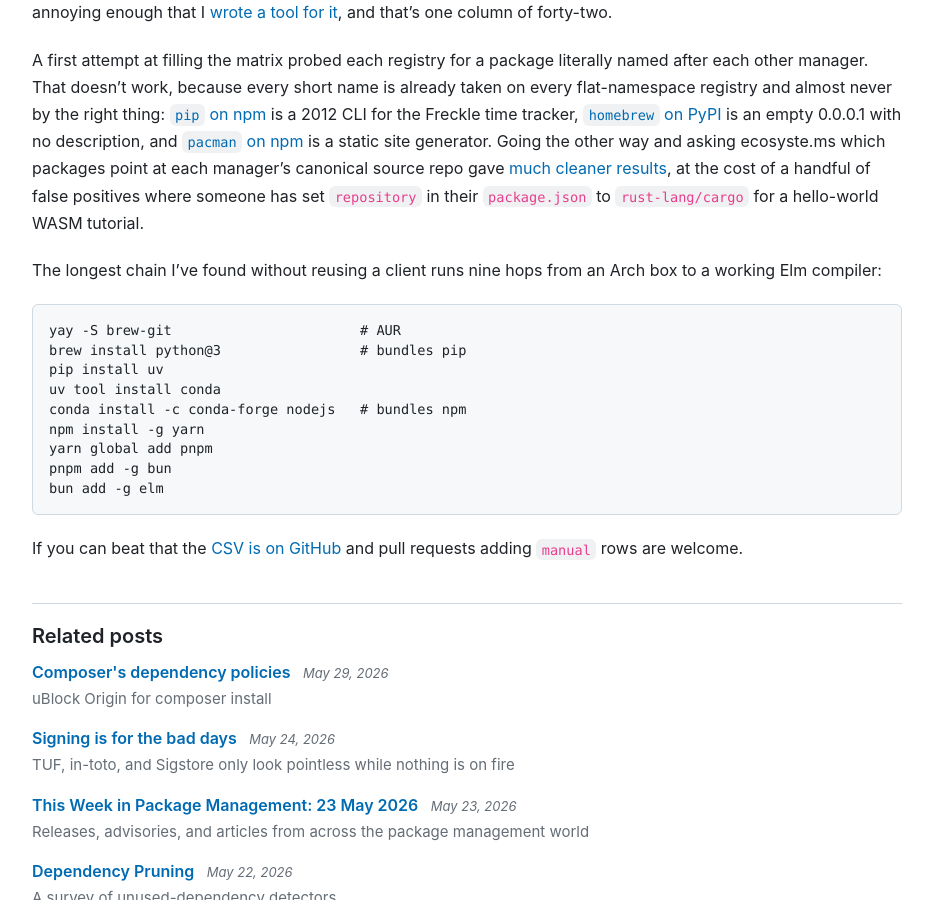
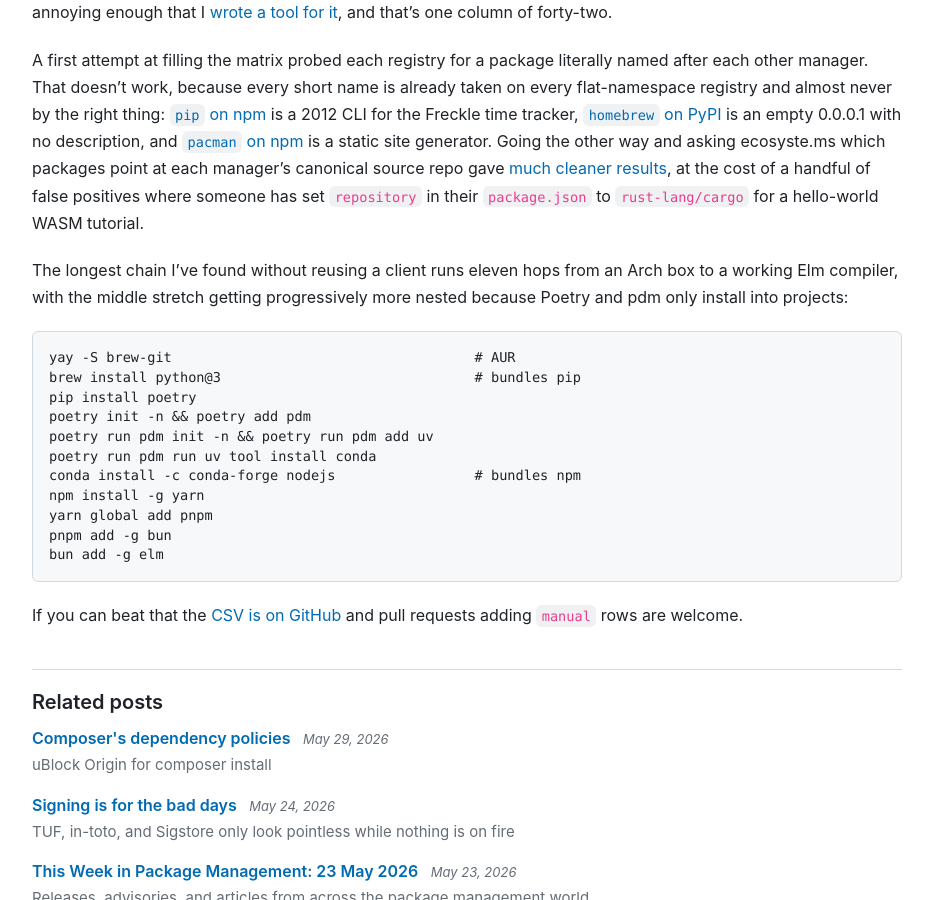
Before and after one commit to andrew/nesbitt.io, a Jekyll site: the page built from _posts/2026-05-30-package-managers-that-package-package-managers.md, in a window 1280 px wide and 900 px high, scrolled down 2164 px. Shown: the whole window, without its empty margins (173-1106 px from the left). Built offline with Jekyll 4.4.1, drawn with Linux system fonts in a browser that asks for light colours; comment, search, counter and statistics services are not loaded.

Commit message:
Update package manager matrix with extended chain example and improved installation instructions

````diff
--- a/_data/stats.json
+++ b/_data/stats.json
@@ -1,5 +1,5 @@
 {
-  "generated_at": "2026-05-25T19:38:30Z",
+  "generated_at": "2026-05-25T19:41:10Z",
   "total_posts": 149,
   "total_words": 217936,
   "reading_minutes": 1090,
--- a/_posts/2026-05-30-package-managers-that-package-package-managers.md
+++ b/_posts/2026-05-30-package-managers-that-package-package-managers.md
@@ -25,14 +25,16 @@
 
 A first attempt at filling the matrix probed each registry for a package literally named after each other manager. That doesn't work, because every short name is already taken on every flat-namespace registry and almost never by the right thing: [`pip` on npm](https://www.npmjs.com/package/pip) is a 2012 CLI for the Freckle time tracker, [`homebrew` on PyPI](https://pypi.org/project/homebrew/) is an empty 0.0.0.1 with no description, and [`pacman` on npm](https://www.npmjs.com/package/pacman) is a static site generator. Going the other way and asking ecosyste.ms which packages point at each manager's canonical source repo gave [much cleaner results](https://github.com/andrew/nesbitt.io/blob/master/_data/package_manager_matrix.csv), at the cost of a handful of false positives where someone has set `repository` in their `package.json` to `rust-lang/cargo` for a hello-world WASM tutorial.
 
-The longest chain I've found without reusing a client runs nine hops from an Arch box to a working Elm compiler:
+The longest chain I've found without reusing a client runs eleven hops from an Arch box to a working Elm compiler, with the middle stretch getting progressively more nested because Poetry and pdm only install into projects:
 
 ```sh
-yay -S brew-git                       # AUR
-brew install python@3                 # bundles pip
-pip install uv
-uv tool install conda
-conda install -c conda-forge nodejs   # bundles npm
+yay -S brew-git                                     # AUR
+brew install python@3                               # bundles pip
+pip install poetry
+poetry init -n && poetry add pdm
+poetry run pdm init -n && poetry run pdm add uv
+poetry run pdm run uv tool install conda
+conda install -c conda-forge nodejs                 # bundles npm
 npm install -g yarn
 yarn global add pnpm
 pnpm add -g bun
````
